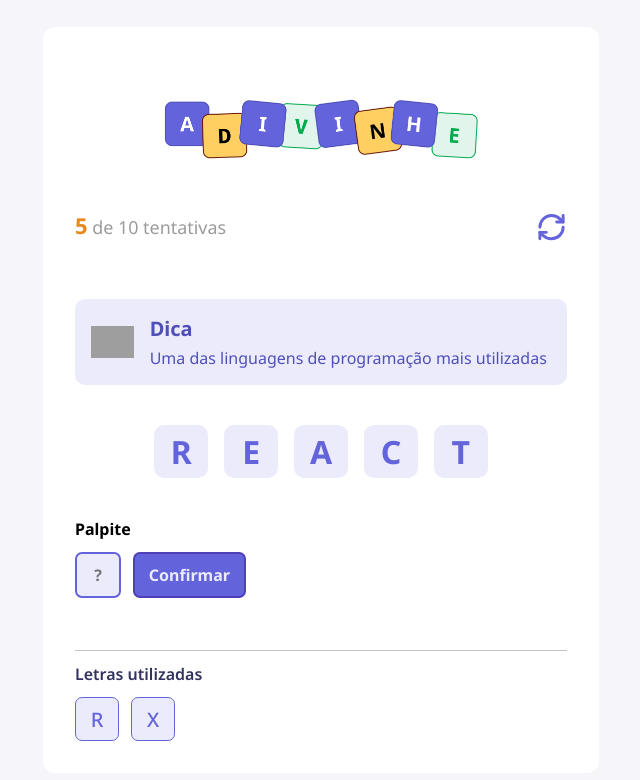
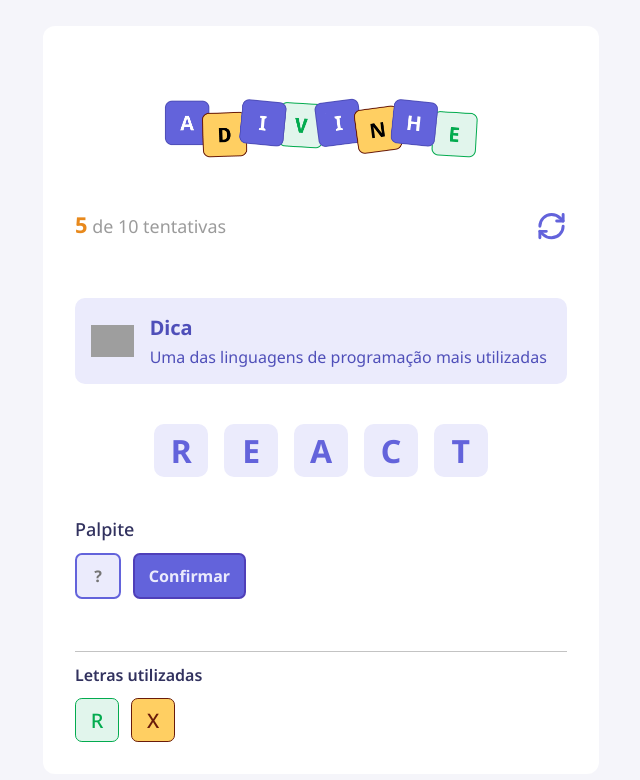
Before and after one commit to macedocmateus/adivinhe, a React (Vite) app: page / in a window 1280 px wide. Shown: the top 780 px of the page, without its empty margins (319-959 px from the left). Built offline with nearby package versions, Linux system fonts and the light colour scheme; grey boxes are pictures that could not be loaded.

Commit message:
add colors variations

```diff
--- a/src/app.module.css
+++ b/src/app.module.css
@@ -12,6 +12,12 @@
     background-color: #fff;
     padding: 4.5rem 2rem 2rem;
     border-radius: 0.75rem;
+}
+
+.container main h4 {
+    color: #32325f;
+    font-size: 1.125rem;
+    font-weight: 500;
 }
 
 .container .word {
--- a/src/components/Letter/index.tsx
+++ b/src/components/Letter/index.tsx
@@ -3,14 +3,22 @@
 type Props = {
     value?: string;
     size?: "default" | "small";
+    color?: "default" | "correct" | "wrong";
 };
 
-export function Letter({ value = "", size = "default" }: Props) {
+export function Letter({
+    value = "",
+    size = "default",
+    color = "default",
+}: Props) {
     return (
         <div
             className={`
         ${styles.letter}
-        ${size === "small" && styles.letterSmall}`}
+        ${size === "small" && styles.letterSmall}
+        ${color === "correct" && styles.letterCorrect}
+        ${color === "wrong" && styles.letterWrong}
+        `}
         >
             <span>{value}</span>
         </div>
--- a/src/components/Letter/styles.module.css
+++ b/src/components/Letter/styles.module.css
@@ -24,3 +24,15 @@
     font-weight: 500;
     border: 1px solid #6363db;
 }
+
+.letterCorrect {
+    background-color: #e1f5ec;
+    border-color: #03ab4f;
+    color: #03ab4f;
+}
+
+.letterWrong {
+    background-color: #ffcf62;
+    border-color: #691b0a;
+    color: #691b0a;
+}
--- a/src/components/LettersUsed/index.tsx
+++ b/src/components/LettersUsed/index.tsx
@@ -8,8 +8,8 @@
             <h5>Letras utilizadas</h5>
 
             <div>
-                <Letter value="R" size="small"></Letter>
-                <Letter value="X" size="small"></Letter>
+                <Letter value="R" size="small" color="correct"></Letter>
+                <Letter value="X" size="small" color="wrong"></Letter>
             </div>
         </div>
     );
```
